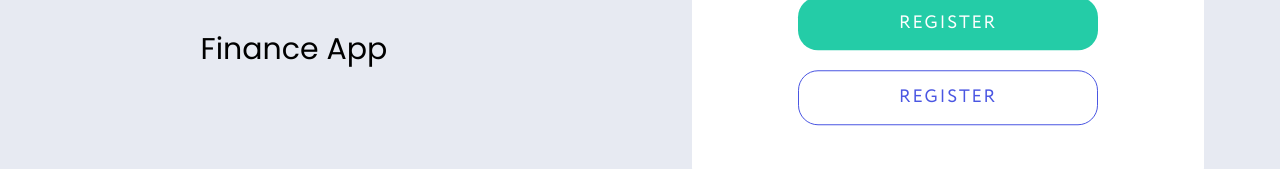
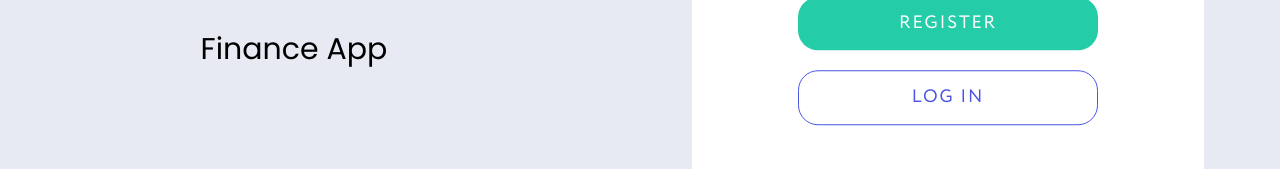
Before and after one commit to Daniel-Slavnyi/money-manager, a React (Create React App) app: page /money-manager/auth/register in a window 1280 px wide. Shown: the part 547-716 px from the top of the page. Built offline with nearby package versions, Linux system fonts and the light colour scheme.

Commit message:
Update RegistrationForm.jsx

```diff
--- a/src/components/RegistrationForm/RegistrationForm.jsx
+++ b/src/components/RegistrationForm/RegistrationForm.jsx
@@ -139,7 +139,7 @@ export const RegistrationForm = () => {
         <Button type="submit">REGISTER</Button>
       </StyledForm>
       <Button variant="secondarybutton" component={Link} to="/auth/login">
-        Register
+        Log In
       </Button>
     </>
   );
```
